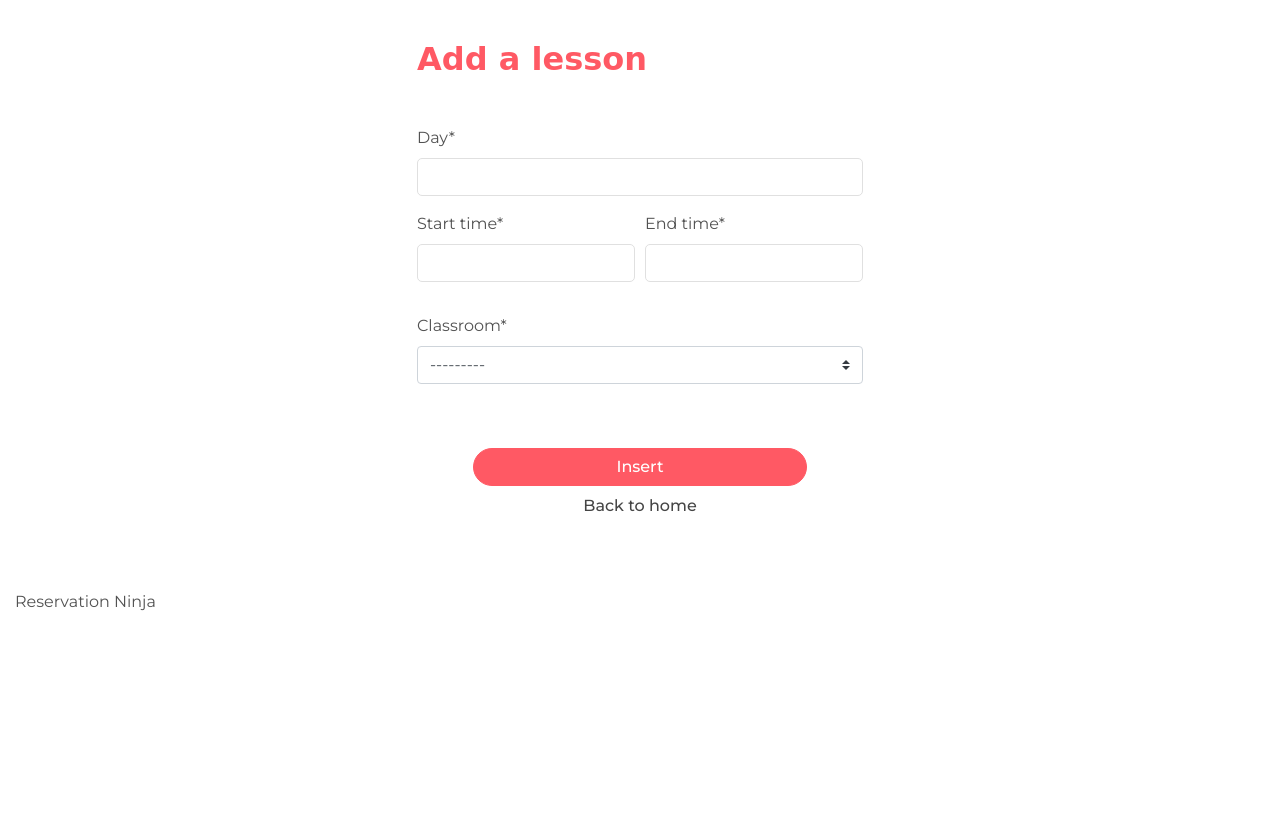
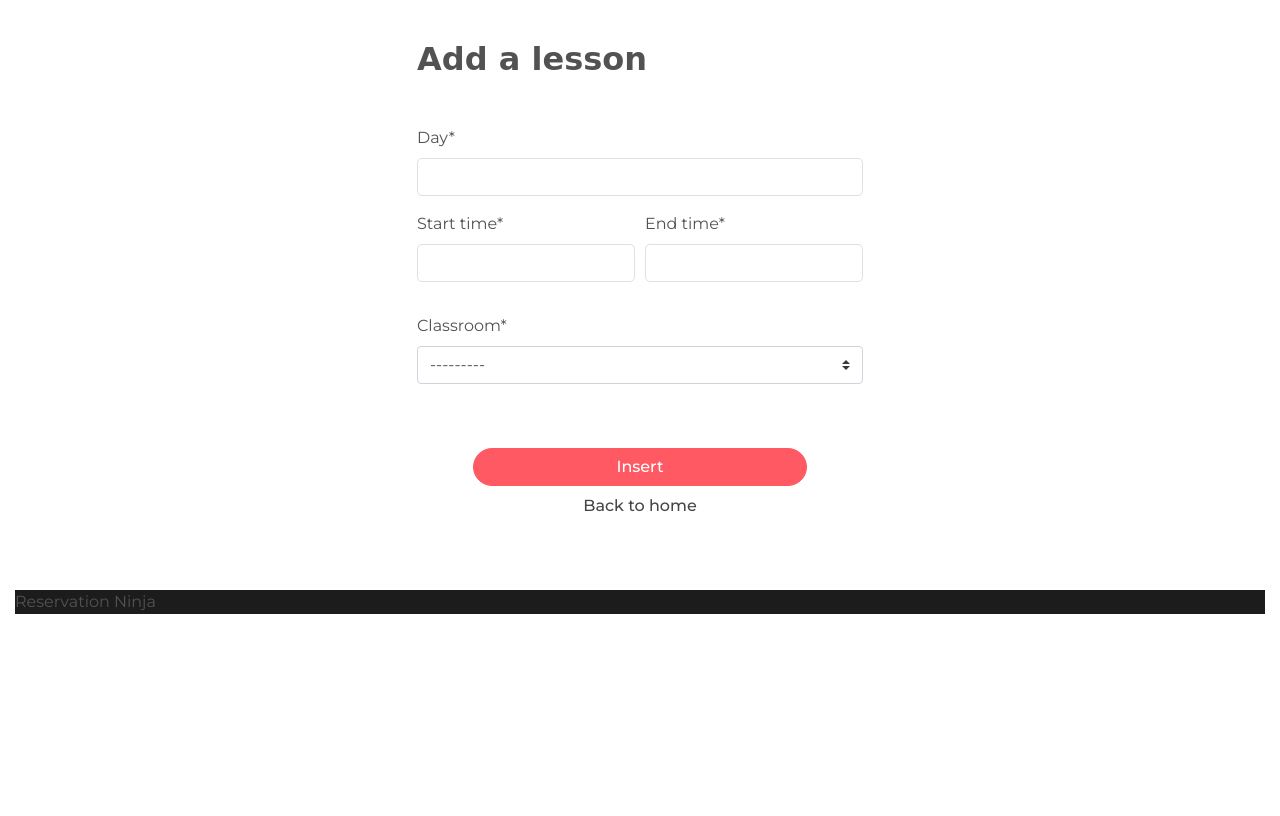
Before and after one commit to mattiolato98/reservation-ninja, a Django app: page /reservation/lesson/add in a window 1280 px wide. Before the commit the page ends 611 px from the top, so only its background shows below. Run offline with Django 3.2, Linux system fonts and the light colour scheme; data that the repository does not hold is empty; parts of the project's set-up code (start-up, migrations or seed data) failed here and were passed over; some libraries are stand-ins or nearby versions; some web fonts are replaced.

Commit message:
Added styles

```diff
--- a/static/css/style.css
+++ b/static/css/style.css
@@ -2,6 +2,10 @@ body {
     font-family: 'Montserrat', sans-serif;
     font-weight: 400;
     color: #525252;
+}
+
+#site-main-page {
+    min-height: 100vh;
 }
 
 h2 {
@@ -125,6 +129,9 @@ h5 {
 
 .logo-font {
     font-family: 'ZCOOL KuaiLe', cursive;
+}
+
+.site-color {
     color: #FF5964;
 }
 
@@ -441,3 +448,9 @@ hr {
     border-style: solid;
     width: 100%;
 }
+
+#footer {
+  background-color: #1c1c1c;
+  flex-basis: 80px;
+  width: 100%;
+}
```
